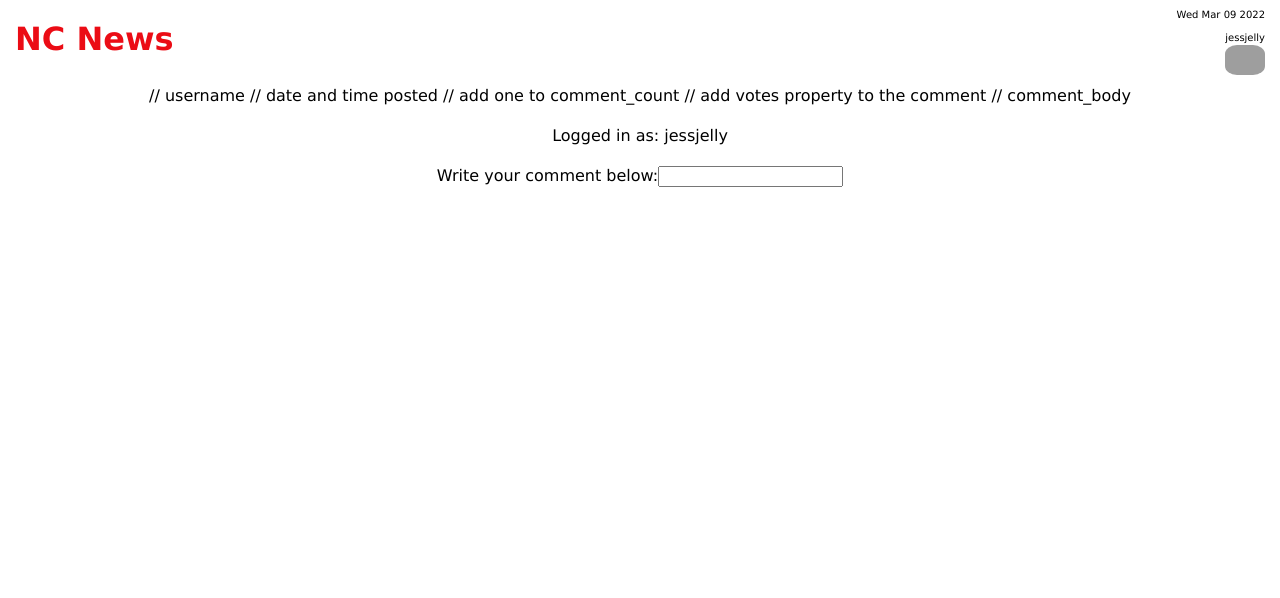
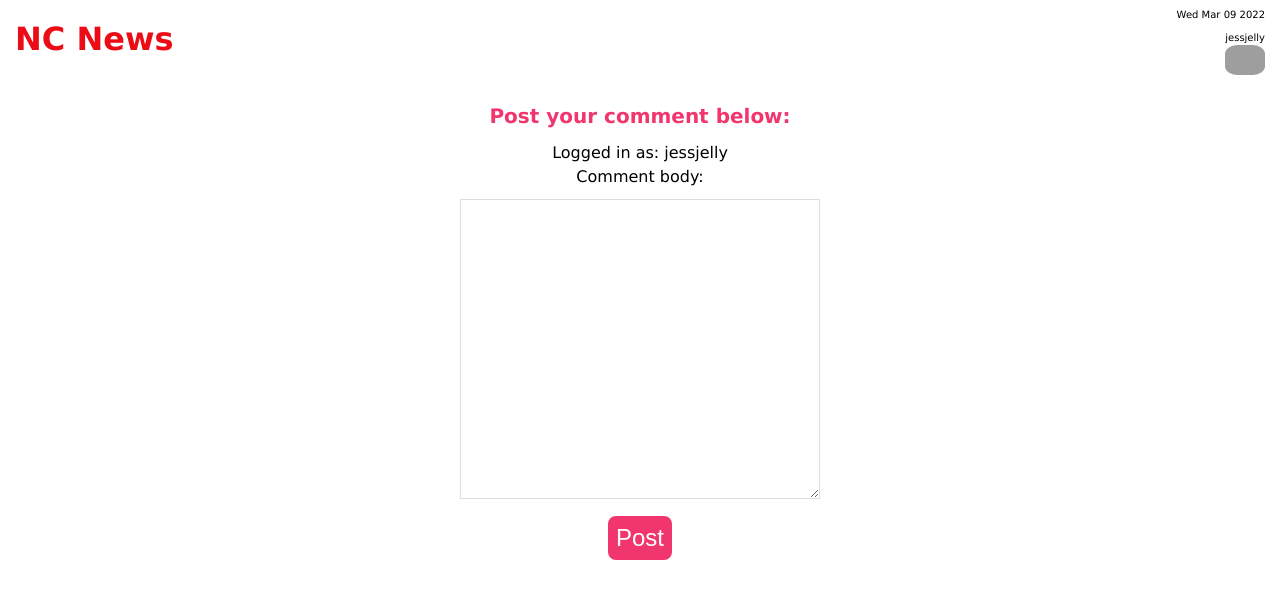
Before and after one commit to rvallely/nc-news, a React (Create React App) app: page /articles/1/post_comment in a window 1280 px wide. Shown: the top 598 px of the page. Built offline with nearby package versions, Linux system fonts and the light colour scheme; grey boxes are pictures that could not be loaded.

Commit message:
add basic post-comment-form styling

```diff
--- a/src/App.css
+++ b/src/App.css
@@ -126,3 +126,38 @@
   background-color: #EFEFEF;
   text-align:left;
 }
+
+.post-comment-form {
+  max-width: 400px;
+  margin: 0 auto;
+  text-align: center;
+}
+.post-comment-form label {
+  text-align: center;
+  display: block;
+}
+.post-comment-form h2 {
+  font-size: 20px;
+  color: #f1356d;
+  margin-bottom: 10px;
+}
+.post-comment-form textarea {
+  font-size: large;
+  font-family: inherit;
+  width: 90%;
+  height: 300px;
+  align-items: center;
+  padding: 6px 10px;
+  margin: 10px 0;
+  border: 1px solid #ddd;
+  box-sizing: border-box;
+}
+.post-comment-form button {
+  font-size: x-large;
+  background: #f1356d;
+  color: #fff;
+  border: 0;
+  padding: 8px;
+  border-radius: 8px;
+  cursor: pointer;
+}
--- a/src/components/PostCommentForm.jsx
+++ b/src/components/PostCommentForm.jsx
@@ -7,19 +7,16 @@ const PostCommentForm = () => {
     const user = useContext(UserContext);
     const { article_id } = useParams();
     console.log(article_id, user.loggedInUser);
-    return <div>
-            // username
-            // date and time posted
-            // add one to comment_count
-            // add votes property to the comment
-            // comment_body
+    return <div className='post-comment-form'>
+               <h2>Post your comment below:</h2>
                <form>
-                   <p>Logged in as: {user.loggedInUser.username}</p>
-                   <label>Write your comment below:</label>
-                   <input
-                       type='text'
+                   <label>Logged in as: {user.loggedInUser.username}</label>
+                   <label>Comment body:</label>
+                   <textarea
                        required>
-                    </input>
+                    </textarea>
+                    <br></br>
+                    <button>Post</button>
                </form>
     </div>
 }
--- a/src/components/Votes.jsx
+++ b/src/components/Votes.jsx
@@ -5,7 +5,7 @@ const Votes = ({article_id, votes}) => {
     const [voteChange, setVoteChange] = useState(0);
     const addVote = () => {
         setVoteChange((currChange) => currChange + 1);
-        patchArticle(article_id, 'up').catch((err) => {
+        patchArticle(article_id).catch((err) => {
             setVoteChange((currChange) => currChange - 1)
         });
     }
--- a/src/utils/api.js
+++ b/src/utils/api.js
@@ -44,19 +44,20 @@ export const getComments = (article_id) => {
     });
 }
 
-export const patchArticle = (article_id, voteType) => {
-    console.log(voteType);
-    if (voteType === 'up') {
+export const patchArticle = (article_id) => {
+
         return newsAPI.patch(`/articles/${article_id}`, {inc_votes: 1 }).then((data) => {
             return data.data.updatedArticle;
         });
-    }
     // } else {
     //     return newsAPI.patch(`/articles/${article_id}`, {inc_votes: -1 }).then((data) => {
     //         return data.data.updatedArticle;
     //     });
     // }
+}
 
-
-
+export const postComment = (article_id, comment_obj) => {
+    return newsAPI.post(`/api/articles/${article_id}/comments`, comment_obj).then((data) => {
+        return data.data.comment;
+    });
 }
```
Also changed, not shown: todo.txt.
